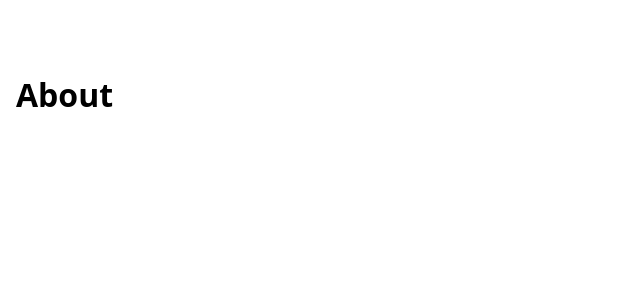
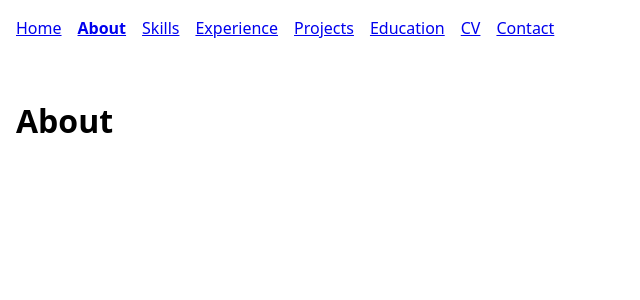
Before and after one commit to ralphbishop/cousin-portfolio, a React (Vite) app in the folder cousin-portfolio/: page /about in a window 1280 px wide. Shown: the top 300 px of the page, without its empty margins (0-640 px from the left). Built offline with nearby package versions, Linux system fonts and the light colour scheme.

Commit message:
Fix navbar link labels and not-found route

```diff
--- a/cousin-portfolio/src/App.jsx
+++ b/cousin-portfolio/src/App.jsx
@@ -24,6 +24,7 @@ export default function App() {
         <Route path="education" element={<Placeholder title="Education" />} />
         <Route path="cv" element={<Placeholder title="CV" />} />
         <Route path="contact" element={<Placeholder title="Contact" />} />
+        <Route path="*" element={<Placeholder title="404 Not Found" />} />
       </Route>
     </Routes>
   )
--- a/cousin-portfolio/src/components/Navbar.jsx
+++ b/cousin-portfolio/src/components/Navbar.jsx
@@ -18,7 +18,9 @@ export default function Navbar() {
                 <ul>
                     {navItems.map((item) => (
                         <li key={item.to}>
-                            <NavLink to={item.to} end={item.to === '/'}></NavLink>
+                            <NavLink to={item.to} end={item.to === '/'}>
+                                {item.label}
+                            </NavLink>
                         </li>
                     ))}
                 </ul>
```
